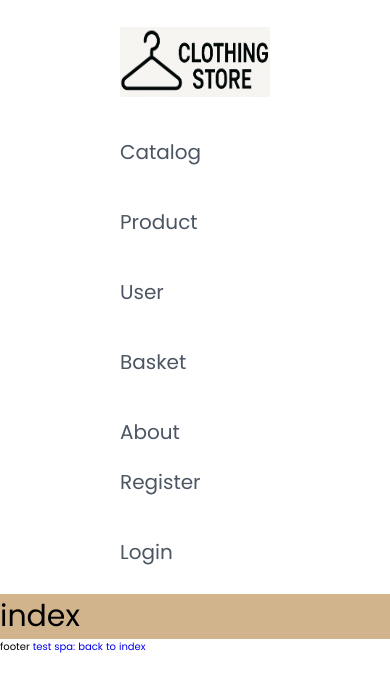
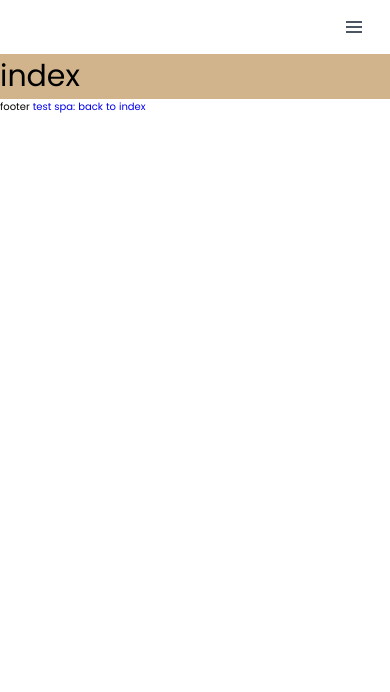
Before and after one commit to YuliAdam/simple-eCommerce-Application, a React (Vite) app: page / in a window 390 px wide. Shown: the top 692 px of the page. Built offline with nearby package versions, Linux system fonts and the light colour scheme.

Commit message:
feat: add mobile menu

```diff
--- a/src/components/header/header.module.scss
+++ b/src/components/header/header.module.scss
@@ -8,23 +8,44 @@ $gray-background: #f8f8f8;
 $red-border-color: red;
 
 .header {
+    position: relative;
     padding: 27px 120px;
     font-size: 2rem;
     background-color: $default-color;
 }
 
 .nav {
+    min-width: 320px;
     display: flex;
     justify-content: space-between;
     flex-wrap: wrap;
     gap: 20px;
+    @media (max-width: 942px) {
+        position: fixed;
+        top: 0;
+        left: 100%;
+        height: 100vh;
+        align-content: flex-start;
+        background-color: $default-color;
+        transition: transform 1s ease;
+    }
+    &-active {
+        transform: translateX(-100%);
+    }
 }
 
 .nav-list {
     display: flex;
     align-items: center;
     flex-wrap: wrap;
-    gap: 40px;
+    gap: 20px;
+    @media (max-width: 942px) {
+        top: 0;
+        left: 0;
+        flex-direction: column;
+        justify-content: flex-start;
+        width: 100vw;
+    }
 }
 
 .nav-item {
@@ -52,6 +73,53 @@ $red-border-color: red;
 
 .logo {
     display: block;
-    width: 300px;
+    width: 100px;
     height: 70px;
+    @media (max-width: 942px) {
+        display: none;
+    }
 }
+
+.nav-menu-btn {
+    display: none;
+    @media (max-width: 942px) {
+        position: absolute;
+        top: 50%;
+        right: 20px;
+        padding: 8px;
+        width: 32px;
+        height: 28px;
+        display: flex;
+        flex-direction: column;
+        gap: 3px;
+        background-color: transparent;
+        border: none;
+        transform: translateY(-50%);
+    }
+}
+
+.nav-top-span, .nav-mid-span, .nav-bottom-span {
+    display: block;
+    width: 16px;
+    height: 2px;
+    background-color: $body-text-color;
+    transition: transform 1s ease;
+}
+
+.nav-top-span-active {
+    position: absolute;
+    top: 13px;
+    left: 25%;
+    transform: rotate(45deg);
+}
+
+.nav-mid-span-active {
+    display: none;
+}
+
+.nav-bottom-span-active {
+    position: absolute;
+    bottom: 13px;
+    left: 25%;
+    transform: rotate(-45deg);
+}
--- a/src/components/header/header.tsx
+++ b/src/components/header/header.tsx
@@ -1,7 +1,7 @@
 import { Path } from '@/config/routesConfig';
 import { Link, useNavigate } from 'react-router-dom';
 import styles from './header.module.scss';
-import { useEffect } from 'react';
+import { useEffect, useState } from 'react';
 import logo from '@assets/logo.png';
 import { useDispatch, useSelector } from 'react-redux';
 import { login, logout } from '@/store/slices/authSlice';
@@ -11,8 +11,8 @@ import { shop } from '@config/localStorageConfig';
 export function Header() {
   const dispatch = useDispatch();
   const isAuthorized = useSelector((state: RootState) => state.auth.isAuthorized);
-
   const navigate = useNavigate();
+  const [isOpenMenu, setIsOpenMenu] = useState(false);
 
   let logInOrLogOutLink = isAuthorized ? (
     <button onClick={handleLogout} className={styles['nav-btn']}>
@@ -37,13 +37,40 @@ export function Header() {
     }
   }, []);
 
+  function handleMenu() {
+    setIsOpenMenu(state => !state);
+  }
+
+  useEffect(() => {
+    function handleWindowResize() {
+      if (window.innerWidth > 942) {
+        setIsOpenMenu(false);
+      }
+    }
+
+    window.addEventListener('resize', handleWindowResize);
+  }, []);
+
+  function handleLink(event: React.MouseEvent) {
+    const target = event.target;
+
+    if (target instanceof HTMLElement) {
+      if (target.closest('a')) {
+        setIsOpenMenu(false);
+      }
+    }
+  }
+
   const productId = 1;
 
   return (
     <>
       <header className={styles.header}>
         <div className="container">
-          <nav className={styles.nav}>
+          <nav
+            onClick={handleLink}
+            className={`${styles.nav} ${isOpenMenu ? styles['nav-active'] : ''}`}
+          >
             <ul className={styles['nav-list']}>
               <li className={styles['nav-item']}>
                 <Link to={Path.empty} className={styles['nav-link']}>
@@ -91,6 +118,17 @@ export function Header() {
             </ul>
           </nav>
         </div>
+        <button onClick={handleMenu} className={styles['nav-menu-btn']}>
+          <span
+            className={`${styles['nav-top-span']} ${isOpenMenu ? styles['nav-top-span-active'] : ''}`}
+          />
+          <span
+            className={`${styles['nav-mid-span']} ${isOpenMenu ? styles['nav-mid-span-active'] : ''}`}
+          />
+          <span
+            className={`${styles['nav-bottom-span']} ${isOpenMenu ? styles['nav-bottom-span-active'] : ''}`}
+          />
+        </button>
       </header>
     </>
   );
```
Also changed, not shown: src/assets/logo.png.
